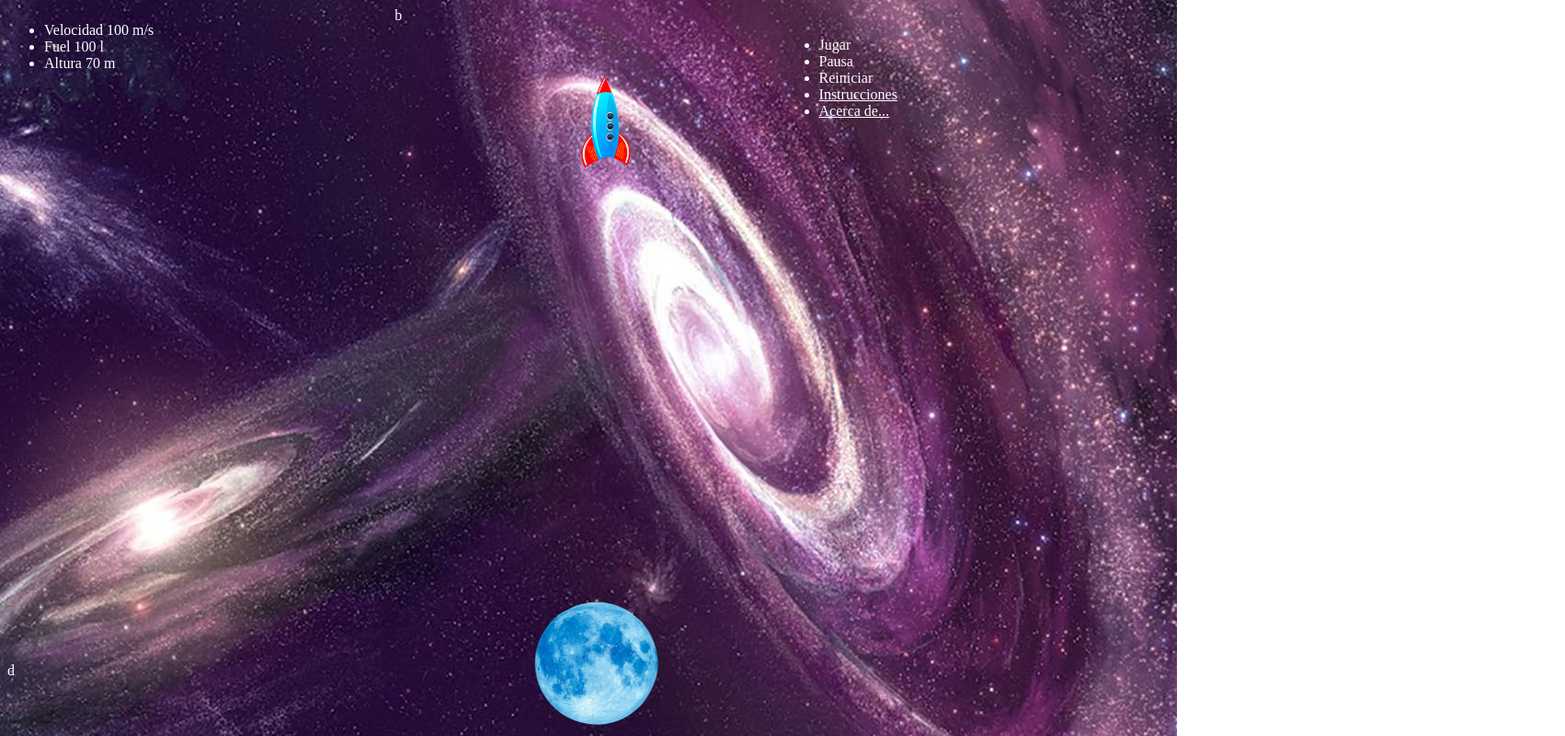
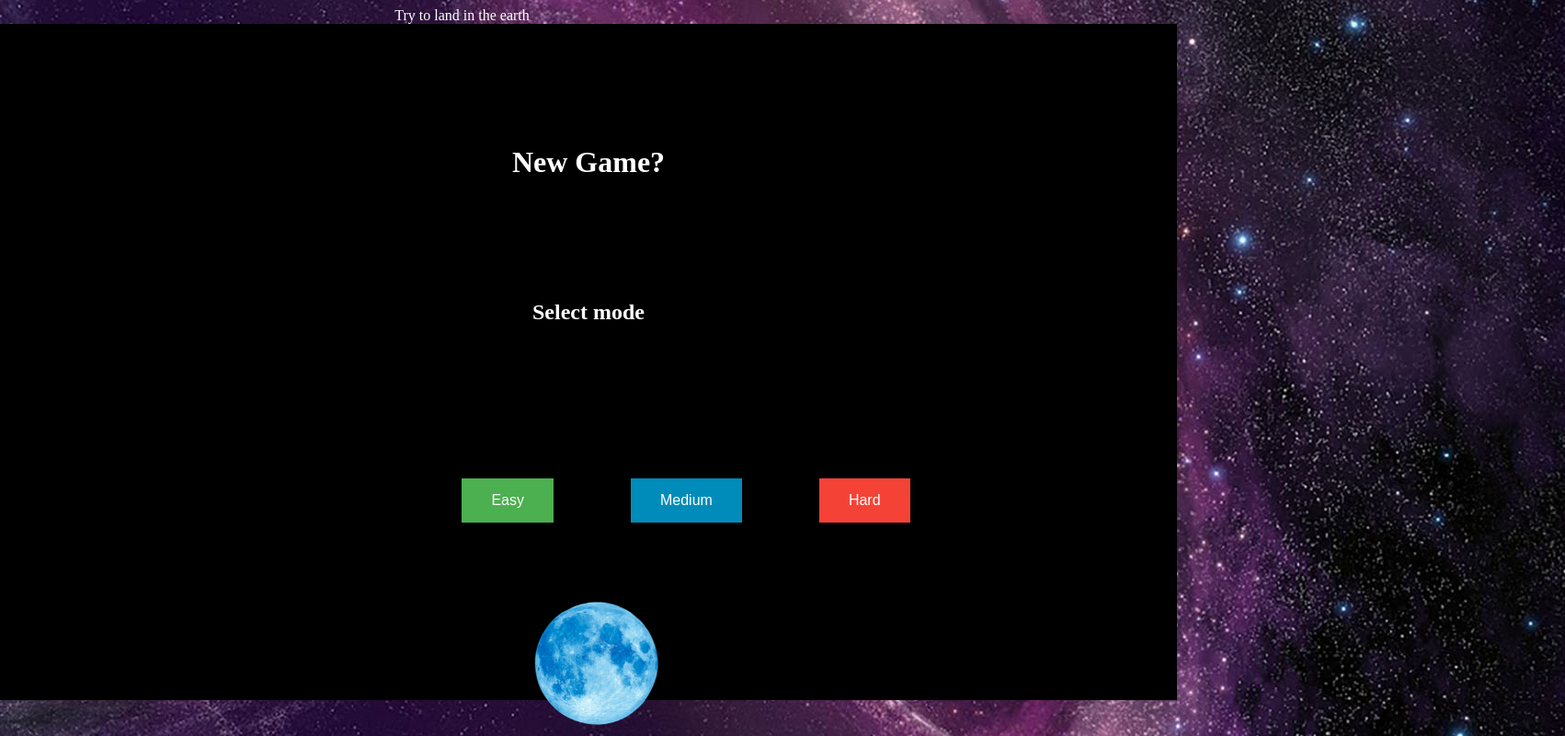
Before and after one commit to MarcosMon/Lunar-Landing-JS, a plain HTML site: page index.html in a window 1280 px wide. Shown: the whole page at 92% size, 1702 px wide, since content can reach past the window. Drawn offline with Linux system fonts and the light colour scheme.

Commit message:
Changes html

```diff
--- a/index.html
+++ b/index.html
@@ -11,9 +11,8 @@
     </head>
     <body>
         <div id="nave">
-            <img src="img/nave.png" alt="img nave">
+            <img id="naveimg" src="img/nave.png" alt="img nave">
         </div>
-
         <div class="a">
             <div id="showm"><i class="fa fa-bars"></i></div>
             <ul id="cpanel">
@@ -22,20 +21,28 @@
                 <li>Altura <span id="altura">70</span> m</li>
             </ul>
         </div>
-        <div class="b">b</div>
+        <div class="b">
+            <span class="welcome-message">Try to land in the earth</span>
+            <div class="menu-init">
+				<h1 id="message-end">New Game?</h1>
+                <h2>Select mode</h2>
+                <div class="select-difficulty"><button class="easy">Easy</button>
+                    <button class="medium">Medium</button>
+                    <button class="hard">Hard</button>
+                </div>
+            </div>
+        </div>
         <div class="asidewrap">
             <div class="sidebar-right">
                 <div id="hidem"><i class="fa fa-gamepad"></i></div>
-            <ul id="menu">
-             <li href="#">Jugar</li>
-			<li href="#">Pausa</li>
-			<li href="#">Reiniciar</li>
+                <ul id="menu" class="hiden">
+                    <li id="new"><a href="#">Nuevo Juego</a></li>
+                    <li id="reset"><a href="#">Reiniciar</a></li>
                     <li><a href="Instrucciones.html">Instrucciones</a></li>
                     <li><a href="about.html">Acerca de...</a></li>
                 </ul>
-
             </div>
-        <div class="d">d</div>
+            <div class="d"></div>
         </div>
         <div id="luna">
             <img src="img/luna.png" alt="imagen luna.png">
```
Lines whose indentation alone changed are shown as unchanged.
